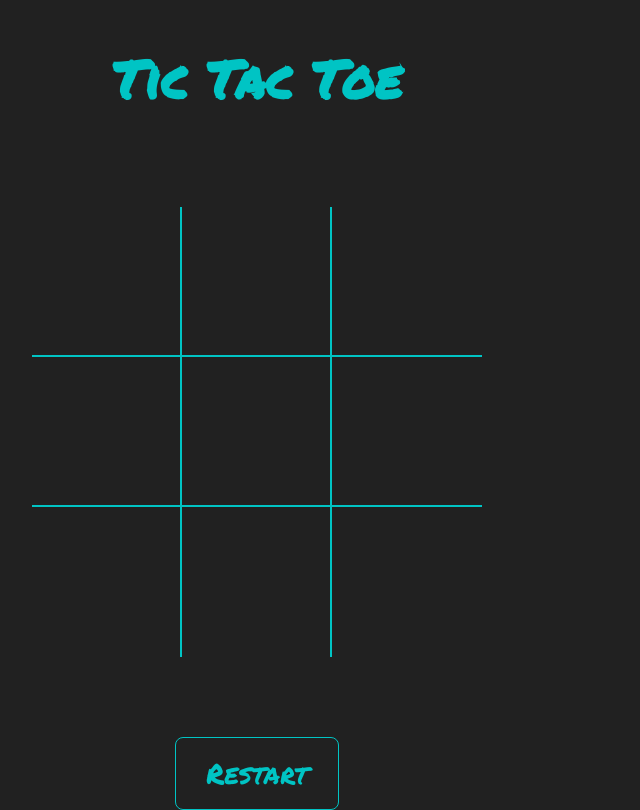
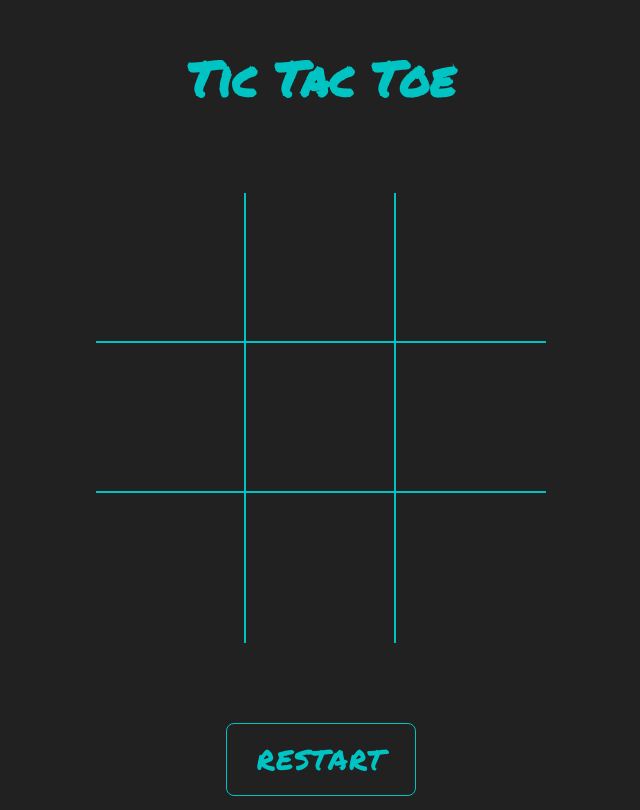
Before and after one commit to sarah-ross/tic-tac-toe, a plain HTML site: page index.html in a window 1280 px wide. Shown: the whole page, without its empty margins (319-959 px from the left). Drawn offline with Linux system fonts and the light colour scheme.

Commit message:
Revert "Updated font family and sizing"
This reverts commit 62292a7b26895b3b28a24f74a638782d6c028985.

```diff
--- a/index.html
+++ b/index.html
@@ -16,9 +16,19 @@
 			href="https://fonts.gstatic.com"
 			crossorigin
 		/>
-		<link rel="preconnect" href="https://fonts.googleapis.com">
-		<link rel="preconnect" href="https://fonts.gstatic.com" crossorigin>
-		<link href="https://fonts.googleapis.com/css2?family=Permanent+Marker&display=swap" rel="stylesheet">
+		<link
+			rel="preconnect"
+			href="https://fonts.googleapis.com"
+		/>
+		<link
+			rel="preconnect"
+			href="https://fonts.gstatic.com"
+			crossorigin
+		/>
+		<link
+			href="https://fonts.googleapis.com/css2?family=Permanent+Marker&display=swap"
+			rel="stylesheet"
+		/>
 		<link rel="stylesheet" href="styles.css" />
 		<title>Tic Tac Toe</title>
 	</head>
--- a/styles.css
+++ b/styles.css
@@ -17,8 +17,8 @@ html {
 }
 
 h1 {
-	font-size: 3.25rem;
-	margin: 50px;
+	font-size: 3rem;
+	margin: 40px;
 }
 
 button {
@@ -30,6 +30,8 @@ button {
 	margin-top: 80px;
 	font-family: "Permanent Marker", cursive;
 	font-size: 1.75rem;
+	text-transform: uppercase;
+	letter-spacing: 1px;
 	transition: all 250ms ease-in-out;
 }
 
@@ -41,7 +43,6 @@ button:hover {
 .container,
 .box,
 #gameBoard {
-	max-width: 90%;
 	display: flex;
 }
 
```
